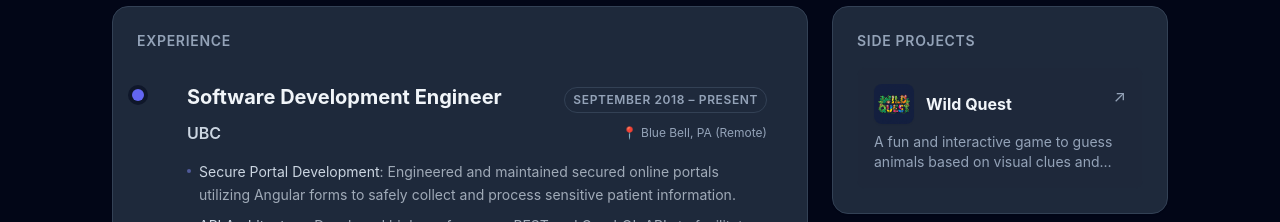
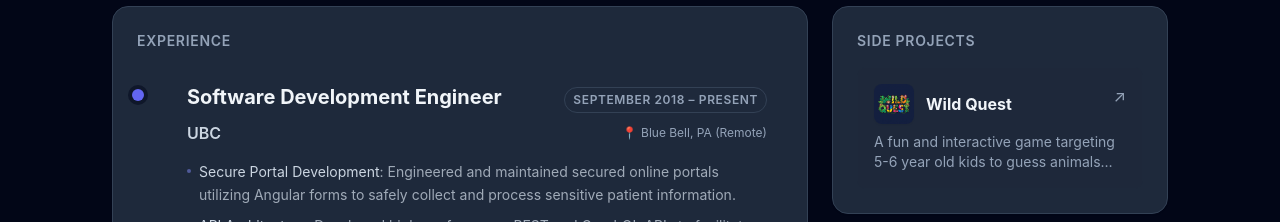
Before and after one commit to zhilyakov1986/zhilyakov.org, a React (Vite) app: page / in a window 1280 px wide. Shown: the part 860-1082 px from the top of the page. Built offline with nearby package versions, Linux system fonts and the light colour scheme.

Commit message:
feat: update app icon and project description

```diff
--- a/index.html
+++ b/index.html
@@ -2,7 +2,7 @@
 <html lang="en" class="dark">
   <head>
     <meta charset="UTF-8" />
-    <link rel="icon" type="image/svg+xml" href="/vite.svg" />
+    <link rel="icon" type="image/png" href="/favicon.png" />
     <meta name="viewport" content="width=device-width, initial-scale=1.0" />
     <title>zhilyakov</title>
   </head>
--- a/src/data/resume.js
+++ b/src/data/resume.js
@@ -66,7 +66,7 @@ export const resumeData = {
   projects: [
     {
       name: "Wild Quest",
-      description: "A fun and interactive game to guess animals based on visual clues and facts.",
+      description: "A fun and interactive game targeting 5-6 year old kids to guess animals based on visual clues and facts.",
       link: "https://wildquest.net",
       logo: wildQuestLogo,
     },
```
Also changed, not shown: public/favicon.png (added).
